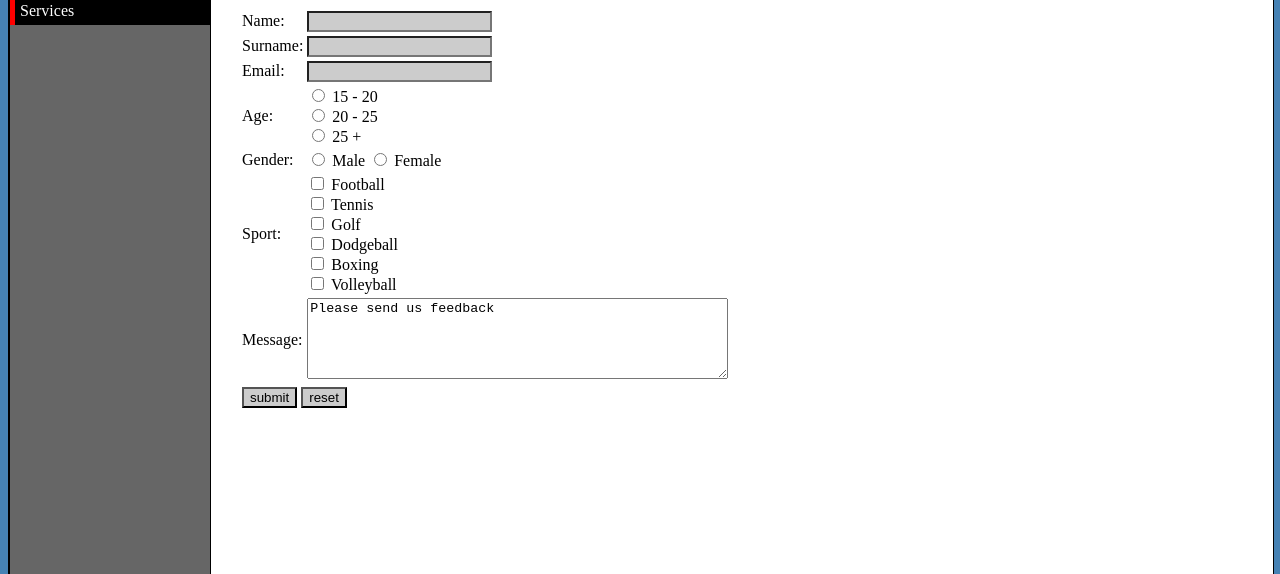
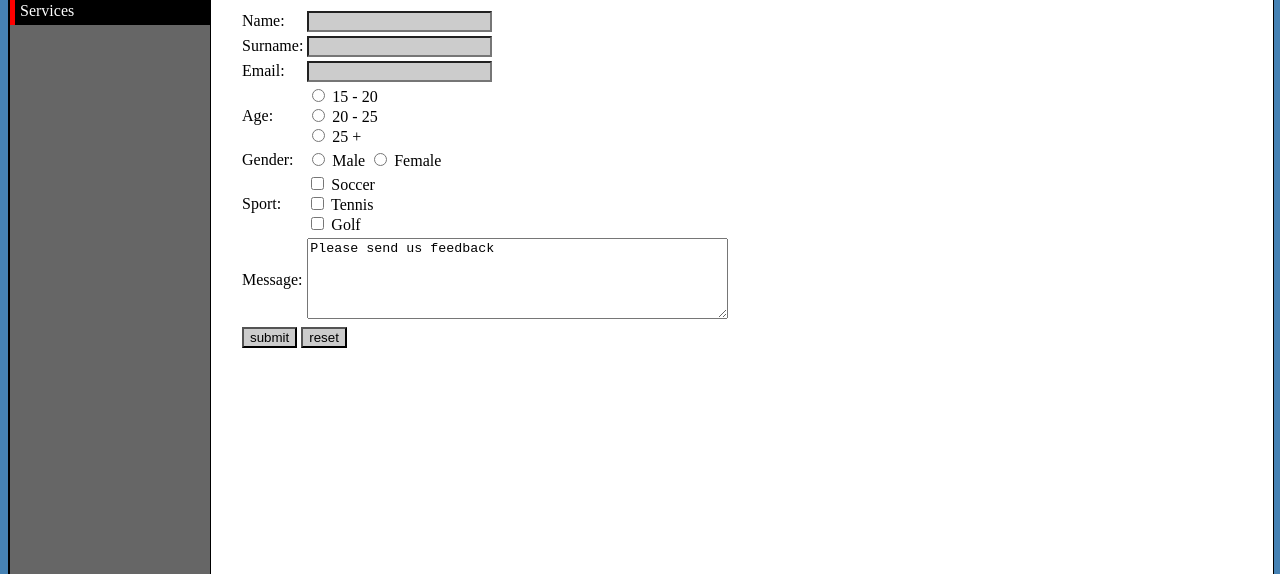
Before and after one commit to GitHubDemonstration/SimpleWebsite, a plain HTML site: page index/contact.html in a window 1280 px wide. Shown: the part 226-800 px from the top of the page. Drawn offline with Linux system fonts and the light colour scheme.

Commit message:
Revert "Update to contact.html added more sports"

```diff
--- a/index/contact.html
+++ b/index/contact.html
@@ -103,12 +103,9 @@
 					<tr>
 						<td>Sport:</td>
 						<td>
-							<input type="checkbox" name="sport" value="football"> Football <br>
+							<input type="checkbox" name="sport" value="soccer"> Soccer <br>
 							<input type="checkbox" name="sport" value="tennis"> Tennis<br>
 							<input type="checkbox" name="sport" value="golf"> Golf <br>
-							<input type="checkbox" name="sport" value="dodgeball"> Dodgeball <br>
-							<input type="checkbox" name="sport" value="boxing"> Boxing <br>
-							<input type="checkbox" name="sport" value="volleyball"> Volleyball <br>
 						</td>
 					</tr>
 
```
